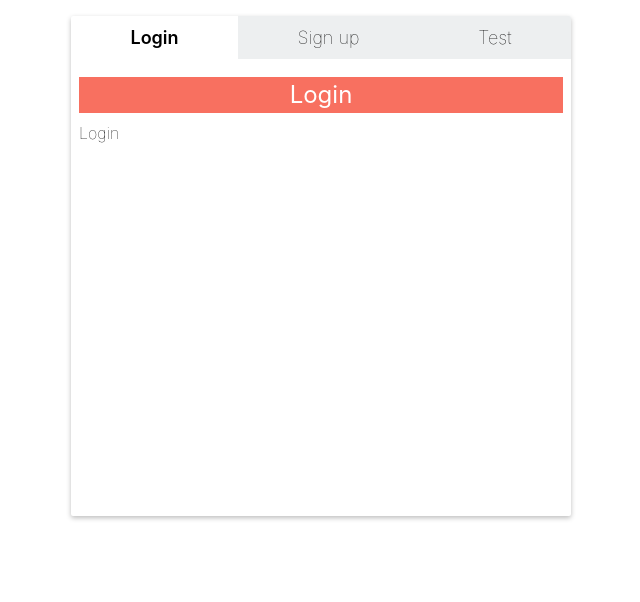
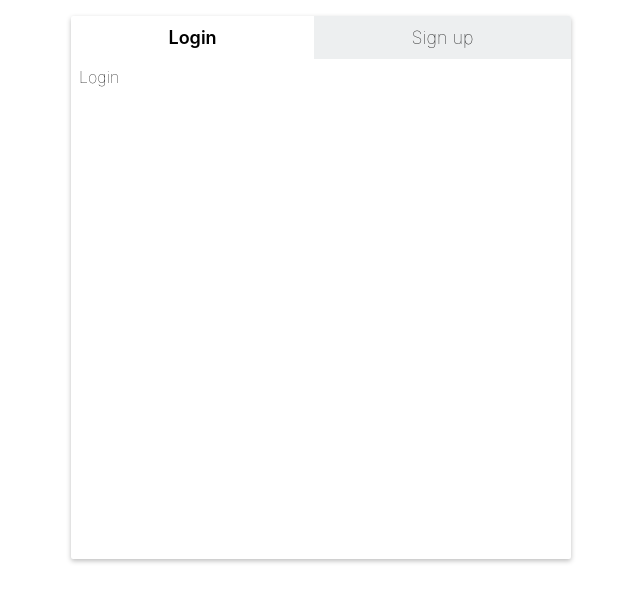
Before and after one commit to veyorokon/punqit-frontend, a React (Create React App) app: page / in a window 1280 px wide. Shown: the top 602 px of the page, without its empty margins (319-959 px from the left). Built offline with nearby package versions, Linux system fonts and the light colour scheme.

Commit message:
Updated styling for login/signup.

```diff
--- a/src/views/Landing/Sections/signin.js
+++ b/src/views/Landing/Sections/signin.js
@@ -9,11 +9,13 @@
 import React from "react";
 import {Box, Flex, TabHeaders} from "components";
 import styled, {css} from "styled-components";
-
+import {responsive as r} from "lib";
 //box-shadow: 0 0 2rem rgba(0, 0, 0, 0.10196);
 const Menu = styled(Flex)`
   box-shadow: rgba(0, 0, 0, 0.26) 0px 2px 5px 0px;
   z-index: 10;
+  max-width: 100%;
+  transition: margin 0.2s;
 `;
 
 const PanelNavigation = styled(Flex)`
@@ -35,23 +37,17 @@
     `}
 `;
 
-const OptionHeader = styled(Box)`
-  font-size: 2.4rem;
-  text-align: center;
-  color: white;
-  font-weight: 400;
-  line-height: 1.5;
-`;
-
 const Hide = styled(Box)`
-  transition: visibility 0s, opacity 0.8s ease-in-out;
+  transition: opacity 0.8s ease-in-out;
   visibility: hidden;
   height: 0;
+  width: 0;
   opacity: 0;
   ${props =>
     props.display &&
     css`
-      height: initial;
+      height: 100%;
+      width: 100%;
       opacity: 1;
       visibility: visible;
     `}
@@ -126,40 +122,35 @@
 
   render() {
     return (
-      <Box m="auto" w="fit-content" p={2}>
+      <Box
+        transition="margin 0.2s"
+        maxWidth="100%"
+        m="auto"
+        w="fit-content"
+        p={2}
+      >
         <Menu
           height={"50rem"}
           width={"50rem"}
           bg={"whites.0"}
           color={"blacks.0"}
-          m={2}
+          m={r("0 ---> 2")}
           borderRadius={"2px"}
           flexDirection="column"
         >
           <NavigationTabs
             width={"100%"}
             height={"4.3rem"}
+            minHeight={"4.3rem"}
             fs={"1.8rem"}
             selected={0}
-            tabHeaders={["Login", "Sign up", "Test"]}
+            tabHeaders={["Login", "Sign up"]}
           >
             <TabPanel p={2} w="100%">
-              <OptionHeader margin={"1rem auto 1rem"} bg={"oranges.0"}>
-                Login
-              </OptionHeader>
               Login
             </TabPanel>
             <TabPanel p={2} w="100%">
-              <OptionHeader margin={"1rem auto 1rem"} bg={"oranges.0"}>
-                Sign up
-              </OptionHeader>
               Sign up
-            </TabPanel>
-            <TabPanel p={2} w="100%">
-              <OptionHeader margin={"1rem auto 1rem"} bg={"oranges.0"}>
-                Test
-              </OptionHeader>
-              Test
             </TabPanel>
           </NavigationTabs>
         </Menu>
```
